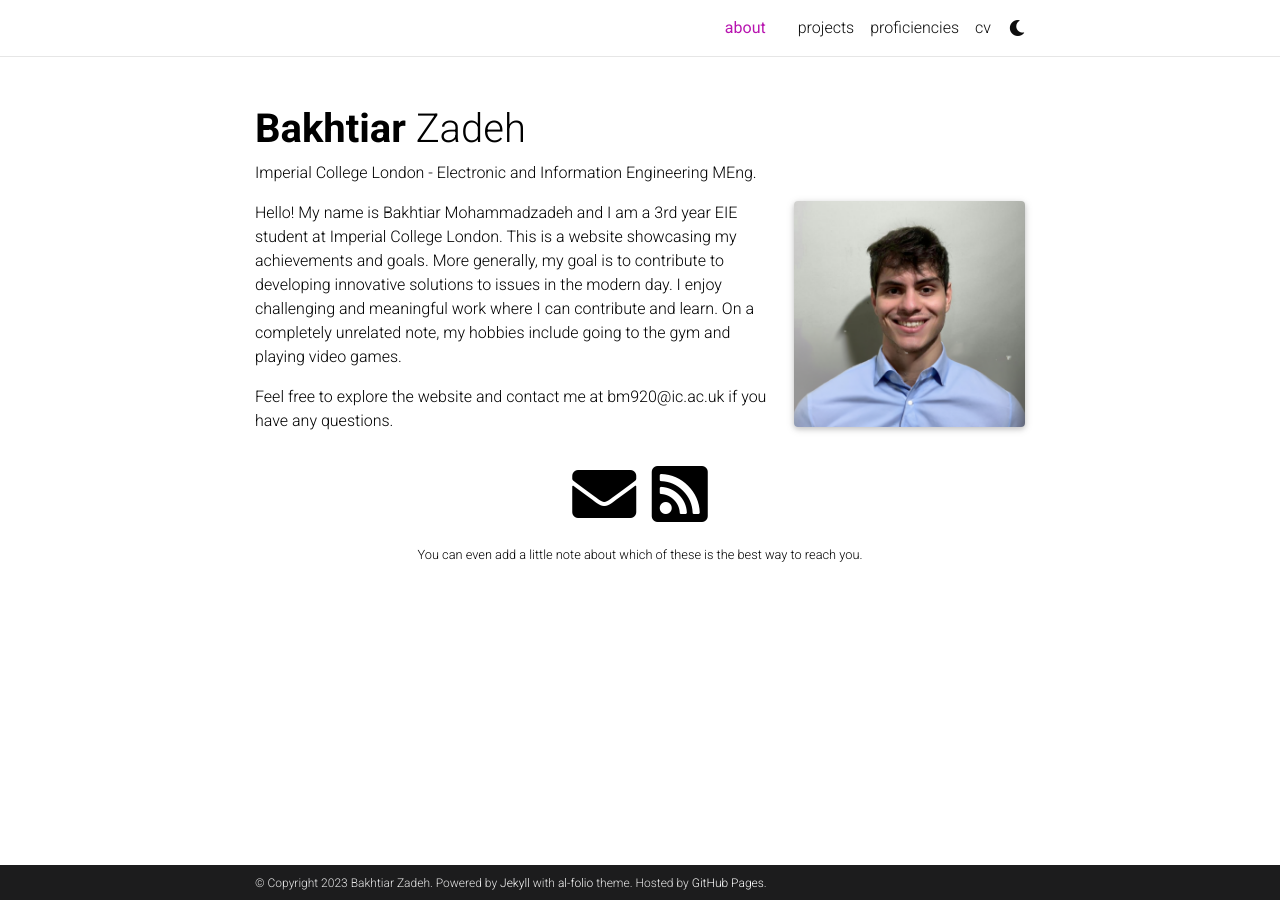
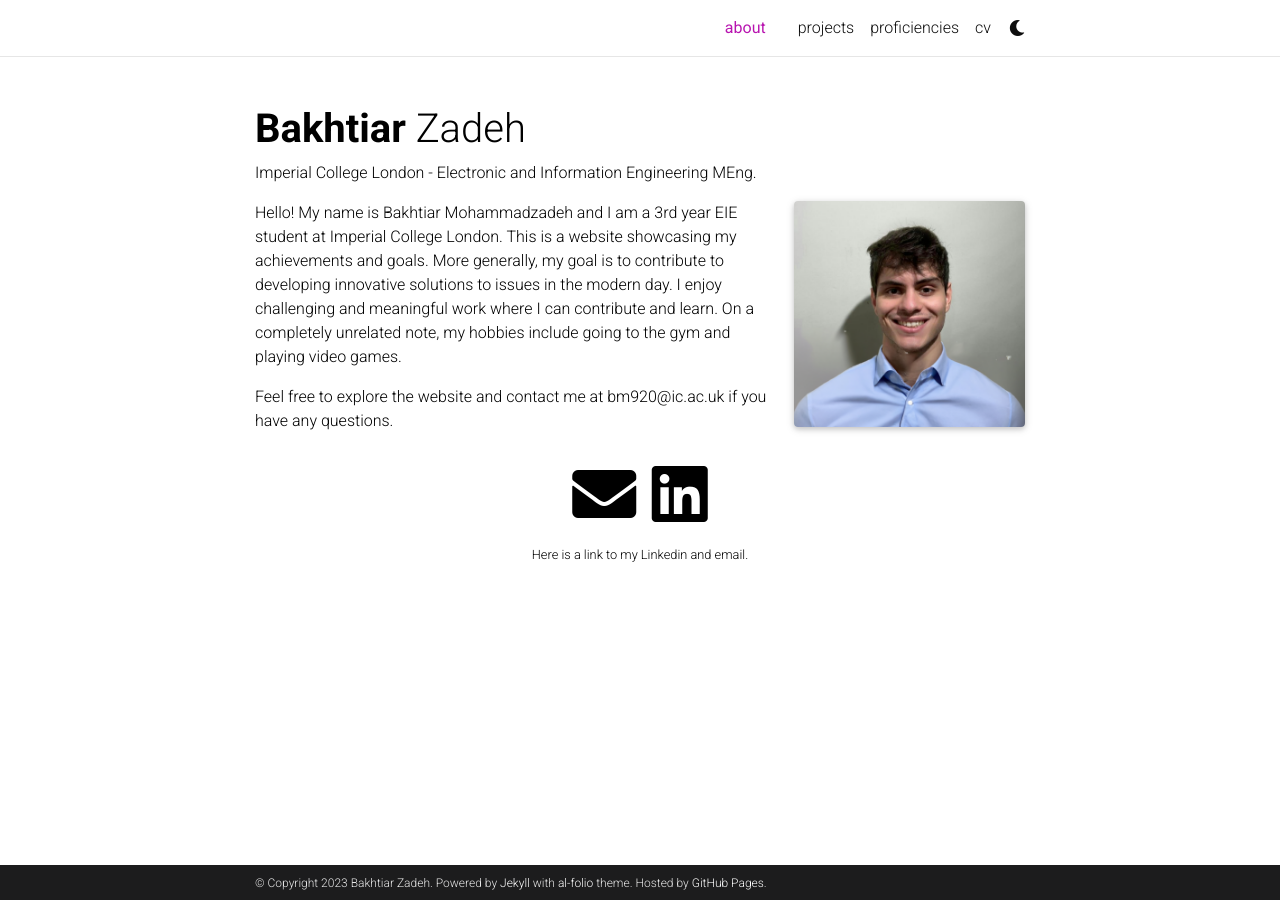
Before and after one commit to bakhtiarZ/bakhtiarZ.github.io, a Jekyll site: the page built from _pages/about.md, in a window 1280 px wide. Built offline with Jekyll 4.4.1, drawn with Linux system fonts in a browser that asks for light colours; full-size pictures stand in for the smaller copies a plugin makes; comment, search, counter and statistics services are not loaded; a style sheet for code colours, icons or effects is not loaded; some of the changed lines change nothing that is shown.

Commit message:
small changes

```diff
--- a/_config.yml
+++ b/_config.yml
@@ -44,7 +44,7 @@ repo_trophies:
 # will use title and url fields
 # Take a look to https://github.com/jekyll/jekyll-feed for more customization
 
-rss_icon: true
+rss_icon: false
 
 # -----------------------------------------------------------------------------
 # Layout
@@ -74,7 +74,7 @@ github_username: # your GitHub user name
 gitlab_username: # your GitLab user name
 twitter_username: # your Twitter handle
 mastodon_username: # your mastodon instance+username in the format instance.tld/@username
-linkedin_username: # your LinkedIn user name
+linkedin_username: https://www.linkedin.com/in/bakhtiar-z-656342209/
 telegram_username: # your Telegram user name
 scholar_userid: # your Google Scholar ID
 semanticscholar_id: # your Semantic Scholar ID
@@ -105,7 +105,7 @@ youtube_id: # your youtube channel id (youtube.com/@<youtube_id>)
 discord_id: # your discord id (18-digit unique numerical identifier)
 
 contact_note: >
-  You can even add a little note about which of these is the best way to reach you.
+  Here is a link to my Linkedin and email.
 
 # -----------------------------------------------------------------------------
 # Analytics and search engine verification
```
